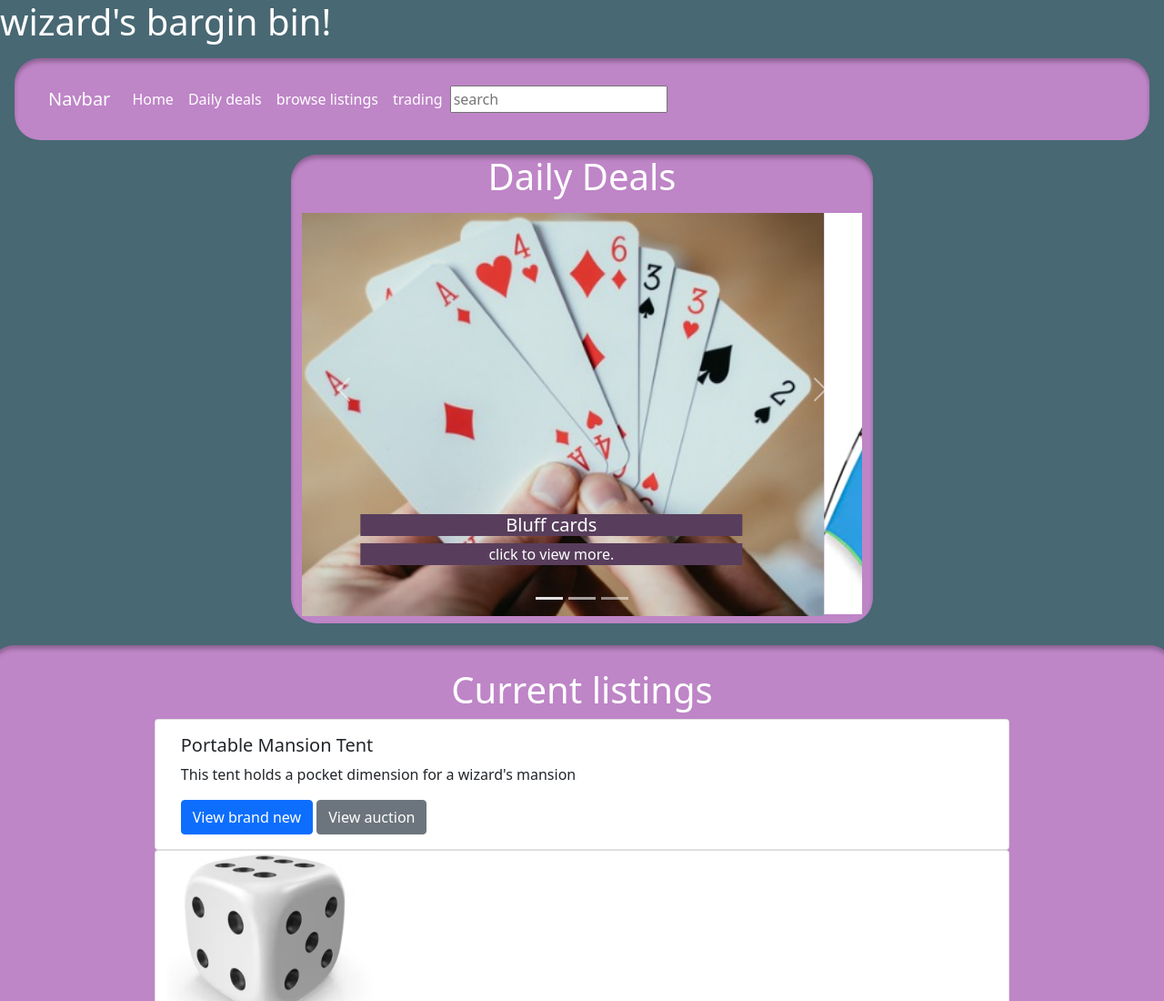
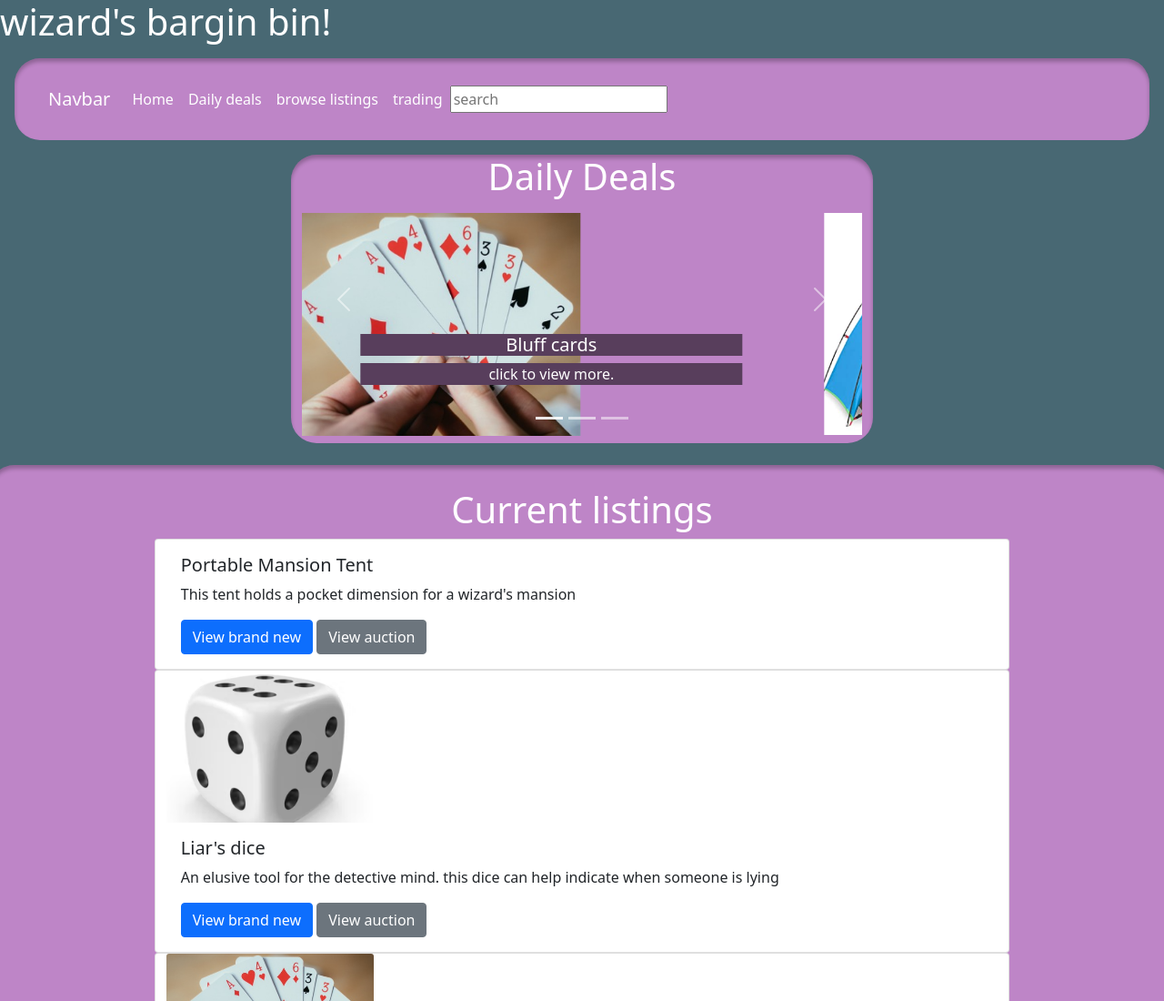
Before and after one commit to Fenwick-Royce/royce-project2, a plain HTML site: page index.html in a window 1280 px wide. Shown: the top 1100 px of the page at 91% size. Drawn offline with nearby package versions, Linux system fonts and the light colour scheme.

Commit message:
finally got the carousel to have a consistant image size

```diff
--- a/css/style.css
+++ b/css/style.css
@@ -19,10 +19,9 @@ body {
     background-color: #BE85C7 !important;
 }
 
-
-
 .diceimage {
-    max-height: 1100px;
+    max-height: 452px;
+    max-width: 332px;
 }
 
 .color {
--- a/index.html
+++ b/index.html
@@ -51,14 +51,14 @@
             <H1 class="text-white text-center">Daily Deals</H1>
             <div class="p-2 carousel-inner">
                 <div class="carousel-item active">
-                    <img src="test pictures/cards.png" class="d-block w-100" alt="cards">
+                    <img src="test pictures/cards.png" class="d-block w-100 diceimage" alt="cards">
                     <div class="carousel-caption d-none d-md-block">
                         <h5 class="color">Bluff cards</h5>
                         <p class="color">click to view more.</p>
                     </div>
                 </div>
                 <div class="carousel-item">
-                    <img src="test pictures/tent.png" class="d-block w-100" alt="tent">
+                    <img src="test pictures/tent.png" class="d-block w-100 diceimage" alt="tent">
                     <div class=" carousel-caption d-none d-md-block">
                         <h5 class="color">Wizard's mansion tent</h5>
                         <p class="color">click to view more.</p>
```
